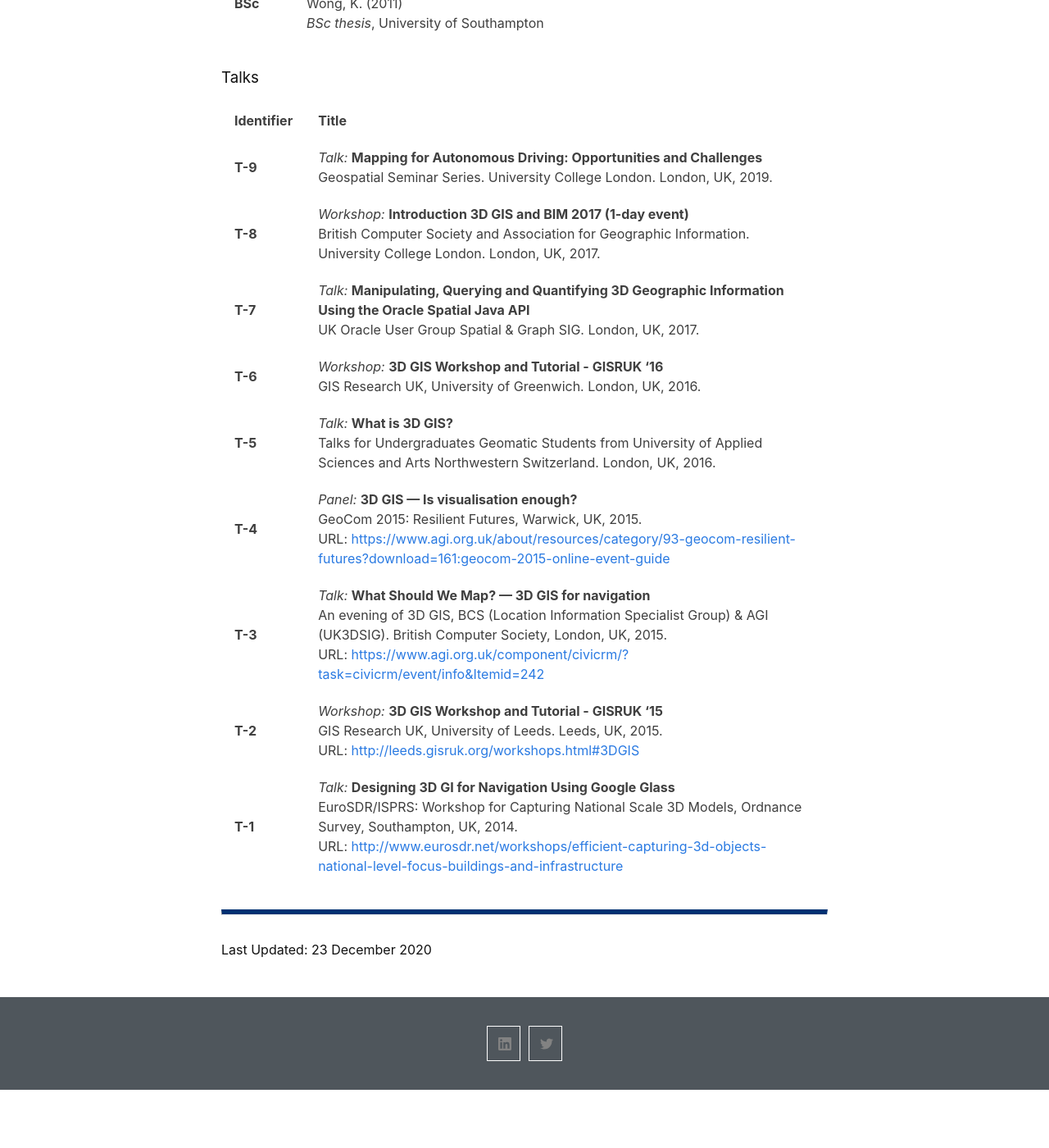
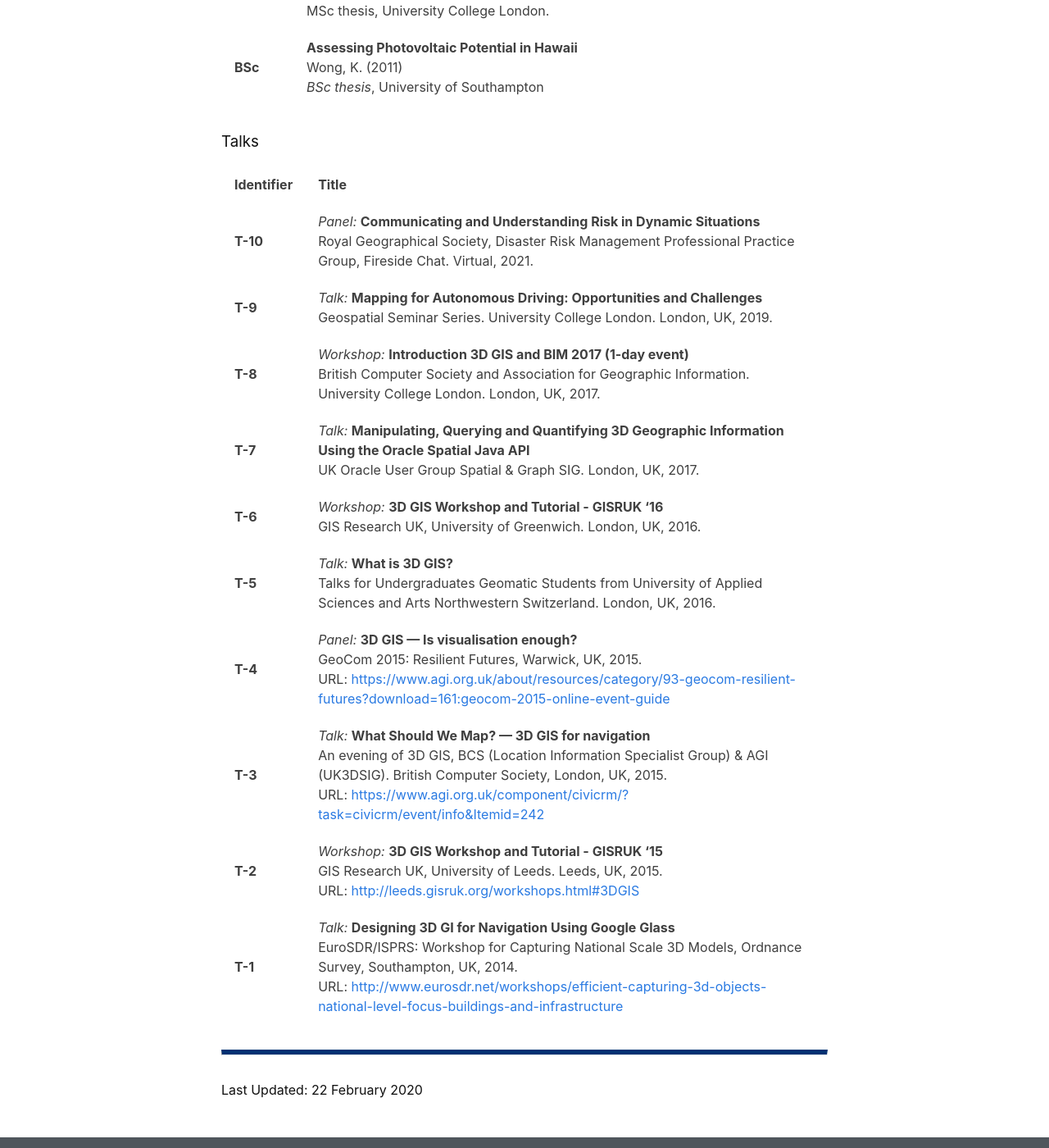
Before and after one commit to kel196/kel196.github.io, a Jekyll site: the page built from index.md, in a window 1280 px wide and 1400 px high, scrolled down 8192 px. Shown: the whole window at 82% size. Built offline with Jekyll 4.4.1, drawn with Linux system fonts in a browser that asks for light colours; our own code applies the rules of GitHub Pages for plain Markdown files; before the commit the page ends 9521 px from its top, so only the background shows below that; some of the changed text lies outside the part shown.

Commit message:
Update index.md

```diff
--- a/index.md
+++ b/index.md
@@ -80,6 +80,10 @@ Since March 2020
 **Member of the Disaster Risk Management Professional Practice Group, Royal Geographical Society**
 
 Since September 2020
+
+**Co-convenor of the UK 3D GIS Special Interest Group**
+
+Since February 2014
 
 ---
 
@@ -170,6 +174,7 @@ The award provides a tax-free stipend of £18,590 per annum for four years, plus
 
 | Identifier | Title                                                        |
 | ---------- | ------------------------------------------------------------ |
+| **T-10**    | *Panel:* **Communicating and Understanding Risk in Dynamic Situations**<br />Royal Geographical Society, Disaster Risk Management Professional Practice Group, Fireside Chat. Virtual, 2021. |
 | **T-9**    | *Talk:* **Mapping for Autonomous Driving: Opportunities and Challenges**<br />Geospatial Seminar Series. University College London. London, UK, 2019. |
 | **T-8**    | *Workshop:* **Introduction 3D GIS and BIM 2017 (1-day event)**<br />British Computer Society and Association for Geographic Information. University College London. London, UK, 2017. |
 | **T-7**    | *Talk:* **Manipulating, Querying and Quantifying 3D Geographic Information Using the Oracle Spatial Java API**<br />UK Oracle User Group Spatial & Graph SIG. London, UK, 2017. |
@@ -182,4 +187,4 @@ The award provides a tax-free stipend of £18,590 per annum for four years, plus
 
 ---
 
-Last Updated: 23 December 2020
+Last Updated: 22 February 2020
```
